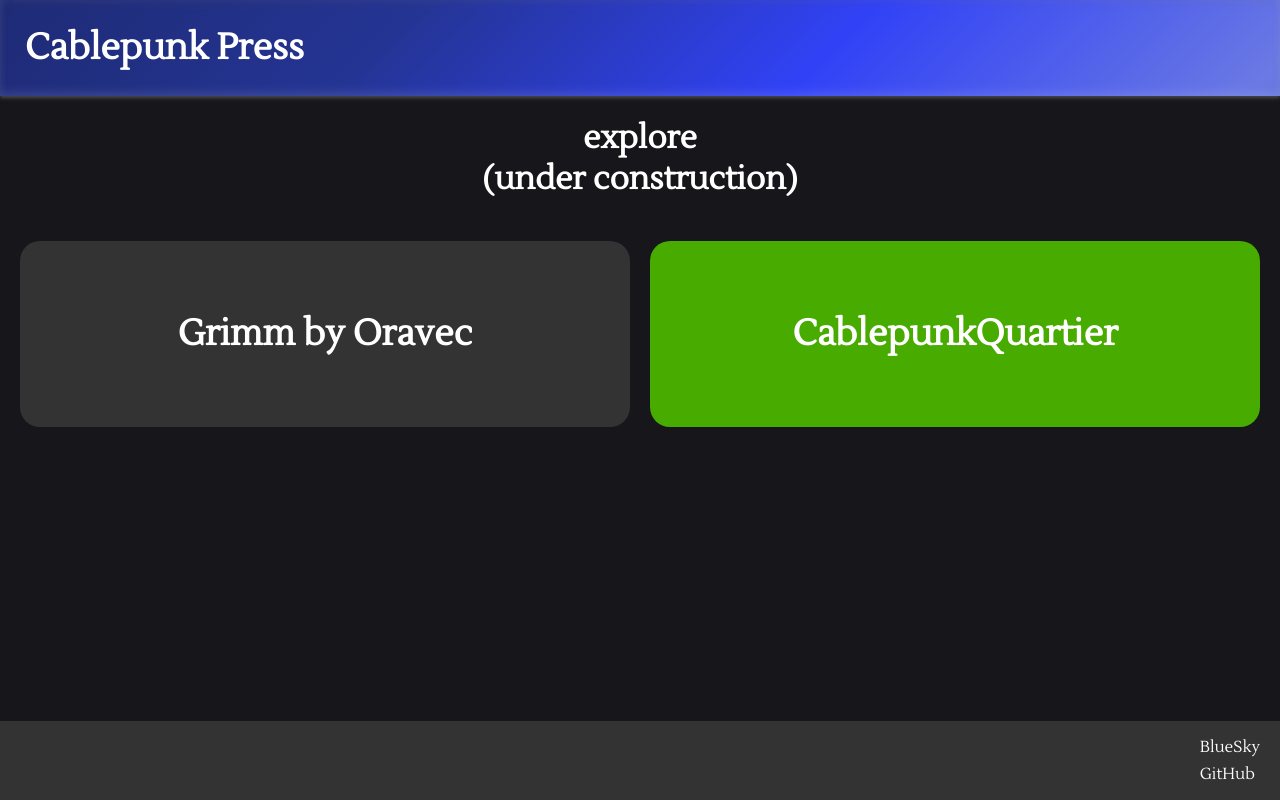
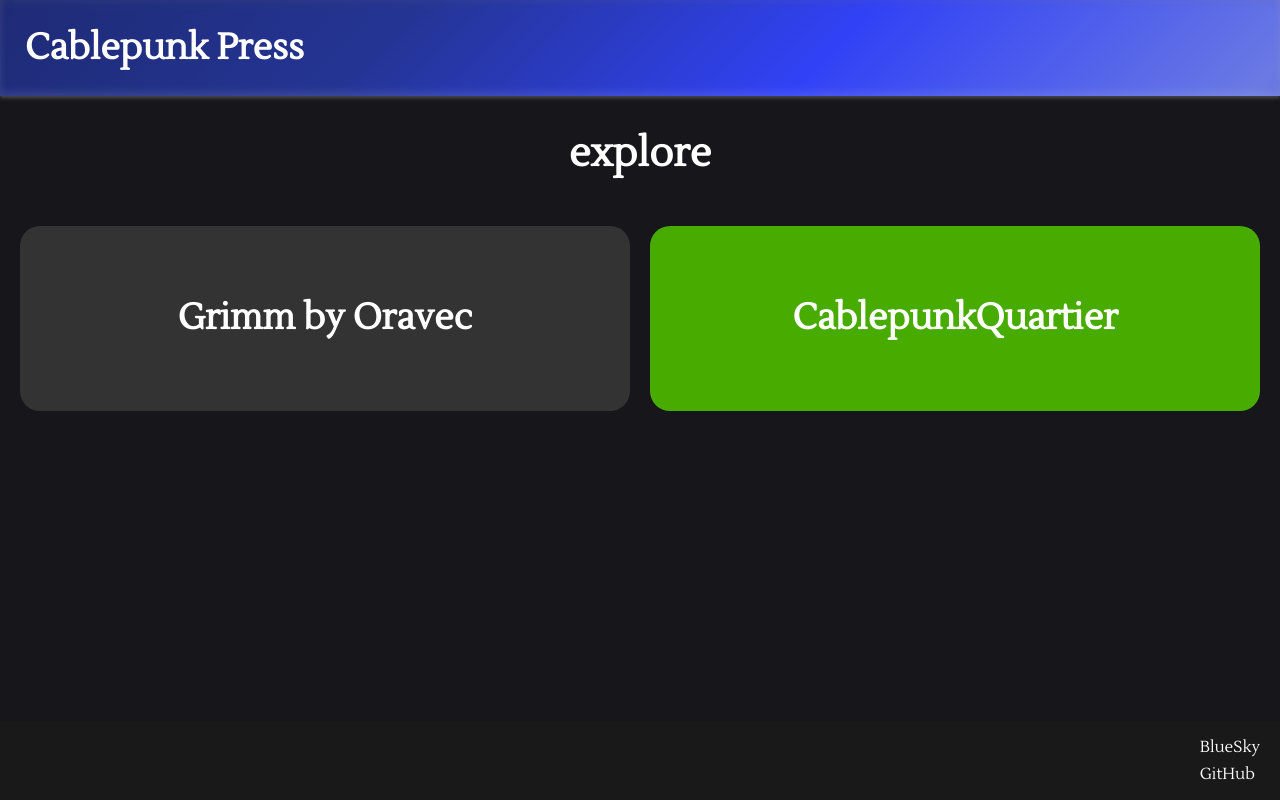
Before and after one commit to CablepunkPress/cablepunk.press, a plain HTML site: page index.html in a window 1280 px wide. Drawn offline with Linux system fonts and the light colour scheme.

Commit message:
Update index.html and styles.css

```diff
--- a/css/styles.css
+++ b/css/styles.css
@@ -42,6 +42,7 @@ a {
 .header h2 {
     margin: 0;
     font-size: 36px;
+
 }
 
 .header a {
@@ -62,6 +63,8 @@ a {
 
 .home-title {
     text-align: center;
+    padding-top: 7px;
+    font-size: 26px;
 }
 
 
@@ -131,6 +134,12 @@ a {
     .grimm-card a, .quartier-card a {
         padding: 20px;
     }
+
+    .home-title {
+        padding-top: 5px;
+        font-size: 40px;
+    }
+
 }
 
 
@@ -151,7 +160,7 @@ a {
     display: flex;
     justify-content: flex-end;
     padding-right: 20px;
-    background: #333;
+    background: rgb(25, 25, 25);
 
 }
 
--- a/index.html
+++ b/index.html
@@ -14,7 +14,7 @@
 
     <div class="wrapper">
         <main>
-            <h1 class="home-title">explore<br>(under construction)</h1>
+            <h1 class="home-title">explore</h1>
 
             <div class="card-container">
 
```
